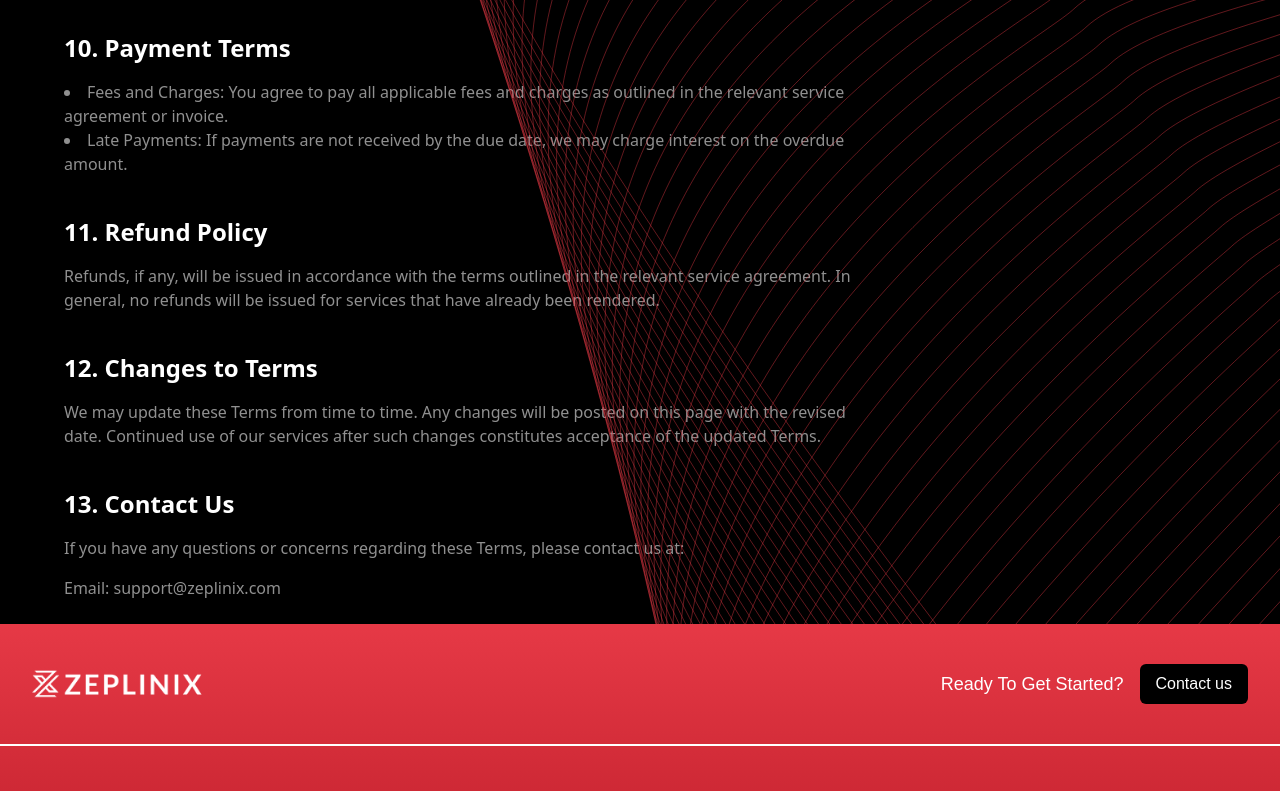
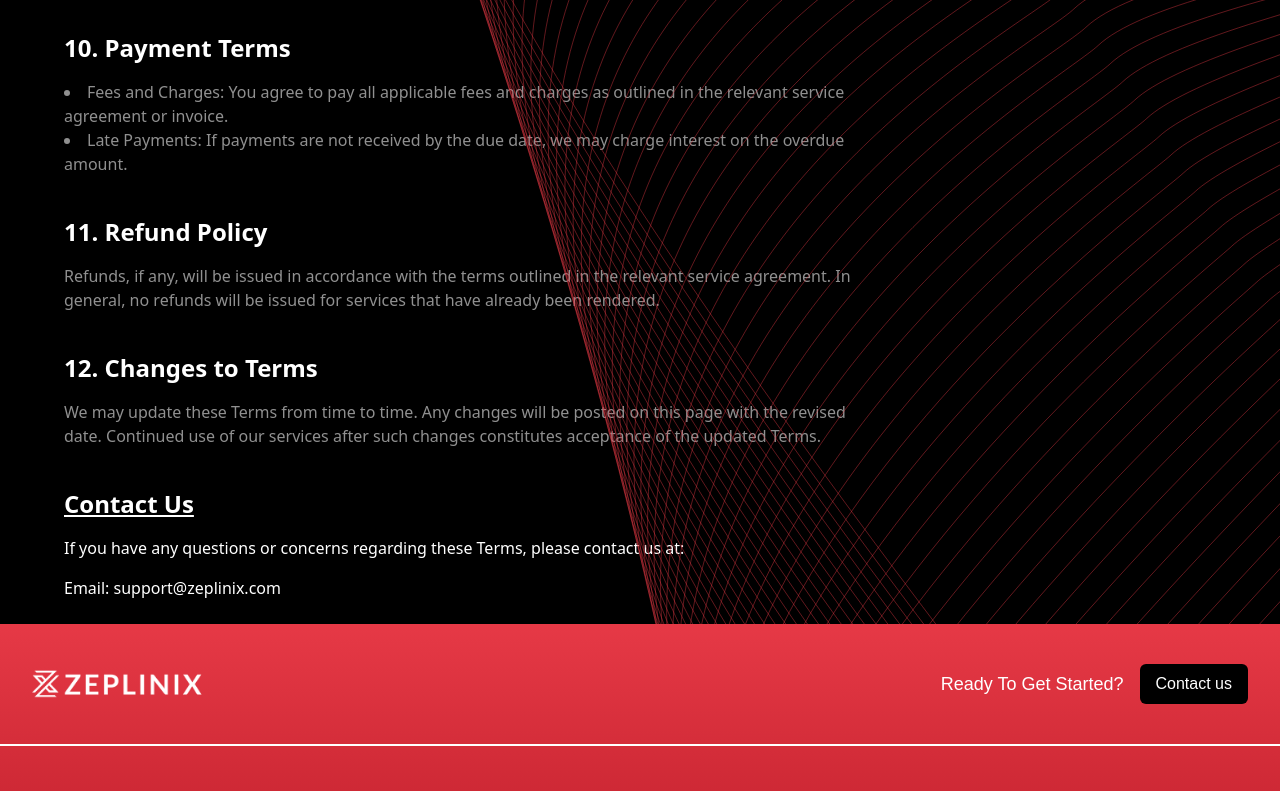
Before and after one commit to abhudi/zeplinix-nextt, a Next.js app: page /terms-service in a window 1280 px wide. Shown: the part 1671-2462 px from the top of the page. Built offline with nearby package versions, Linux system fonts and the light colour scheme.

Commit message:
contact updated

```diff
--- a/app/components/contactCard.tsx
+++ b/app/components/contactCard.tsx
@@ -116,15 +116,29 @@ const GetInTouchForm: React.FC = () => {
         alt: "Address Icon",
         text: "310, Tower 1, World Trade Centre, Kharadi, Pune - 411014",
       },
+    ],
+    [
       {
         icon: "/contact/icons/second.png",
         alt: "Email Icon",
-        text: "info@zeplinix.com",
+        text: "sales@zeplinix.com",
+      },
+      {
+        icon: "/contact/icons/second.png",
+        alt: "Email Icon",
+        text: "hr@zeplinix.com",
+      },
+    ],
+    [
+      {
+        icon: "/contact/icons/third.png",
+        alt: "Phone Icon",
+        text: "+91 9270085057",
       },
       {
         icon: "/contact/icons/third.png",
         alt: "Phone Icon",
-        text: "+91 9270085057",
+        text: "+91 9021348235",
       },
     ],
     // Other sections can go here
--- a/app/privacy-policy/page.tsx
+++ b/app/privacy-policy/page.tsx
@@ -18,7 +18,6 @@ const privacySections = [
   { id: "cookies", title: "7. Cookies and Other Technologies" },
   { id: "data-protection", title: "8. Data Protection and Confidentiality" },
   { id: "retention", title: "9. Retention of Personal Information" },
-  { id: "contact", title: "10. Contact Us" },
 ];
 
 export default function PrivacyPolicy() {
@@ -195,14 +194,14 @@ export default function PrivacyPolicy() {
             </section>
 
             {/* Contact Us */}
-            <section id="contact" className="space-y-4 ">
-              <h2 className="text-2xl font-bold text-white z-50">
-                10. Contact Us
+            <section className="space-y-4 ">
+              <h2 className="text-2xl font-bold text-white z-50 underline">
+                Contact Us
               </h2>
-              <p className="text-[#909090] z-50">
+              <p className="text-white z-50">
                 For any questions regarding this Privacy Statement, contact us:
               </p>
-              <p className="text-[#909090] z-50">
+              <p className="text-white z-50">
                 Zeplinix Technologies Private Limited
                 <br />
                 Tower 1, Third Floor, 310, World Trade Center, Kharadi, Pune
--- a/app/terms-service/page.tsx
+++ b/app/terms-service/page.tsx
@@ -17,7 +17,6 @@ const termsSections = [
   { id: "payment-terms", title: "10. Payment Terms" },
   { id: "refund-policy", title: "11. Refund Policy" },
   { id: "changes-terms", title: "12. Changes to Terms" },
-  { id: "contact-us", title: "13. Contact Us" },
 ];
 
 export default function TermsOfService() {
@@ -249,13 +248,16 @@ export default function TermsOfService() {
             </section>
 
             {/* Contact Us */}
-            <section id="contact-us" className="space-y-4">
-              <h2 className="text-2xl font-bold text-white">13. Contact Us</h2>
-              <p className="text-[#909090]">
+            <section className="space-y-4">
+              <h2 className="text-2xl font-bold text-white underline">
+                {" "}
+                Contact Us
+              </h2>
+              <p className="text-white">
                 If you have any questions or concerns regarding these Terms,
                 please contact us at:
               </p>
-              <p className="text-[#909090]">
+              <p className="text-white">
                 Email:{" "}
                 <Link href="mailto:support@zeplinix.com">
                   support@zeplinix.com
```
